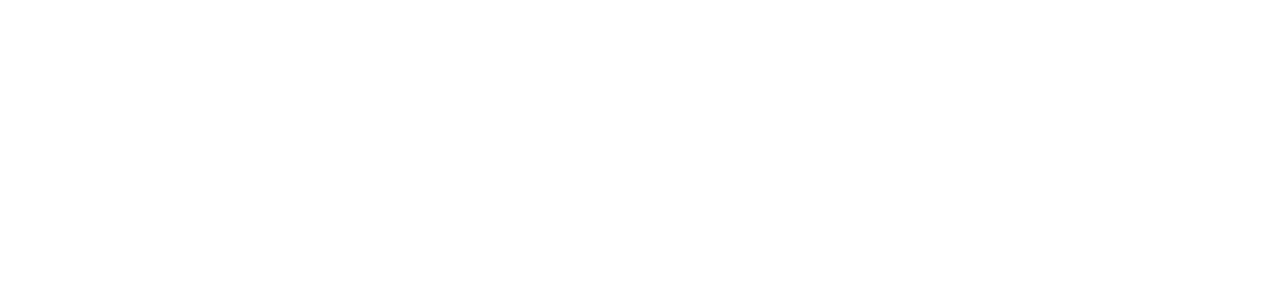
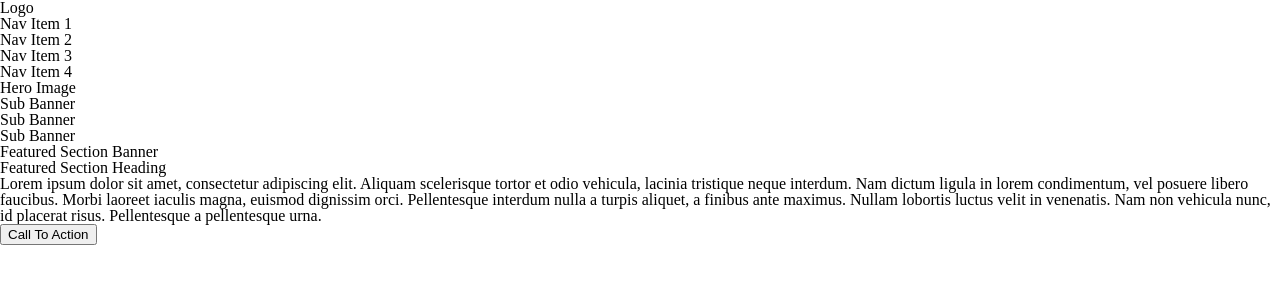
Before and after one commit to thuber32/wireframe-exercise, a plain HTML site: page index.html in a window 1280 px wide. Drawn offline with Linux system fonts and the light colour scheme.

Commit message:
Added basic setup for index

```diff
--- a/index.html
+++ b/index.html
@@ -8,13 +8,34 @@
     </head>
     <body>
         <header>
-
+            <h1>Logo</h1>
+            <nav>
+                <ul>
+                    <li>Nav Item 1</li>
+                    <li>Nav Item 2</li>
+                    <li>Nav Item 3</li>
+                    <li>Nav Item 4</li>
+                </ul>
+            </nav>
         </header>
         <main>
-
+            <article>Hero Image</article>
+            <div>
+                <article>Sub Banner</article>
+                <article>Sub Banner</article>
+                <article>Sub Banner</article>
+            </div>
+            <article>Featured Section Banner</article>
+            <article>
+                <h2>Featured Section Heading</h2>
+                <p>
+                        Lorem ipsum dolor sit amet, consectetur adipiscing elit. Aliquam scelerisque tortor et odio vehicula, lacinia tristique neque interdum. Nam dictum ligula in lorem condimentum, vel posuere libero faucibus. Morbi laoreet iaculis magna, euismod dignissim orci. Pellentesque interdum nulla a turpis aliquet, a finibus ante maximus. Nullam lobortis luctus velit in venenatis. Nam non vehicula nunc, id placerat risus. Pellentesque a pellentesque urna.
+                </p>
+                <button type="button" name="call to action">Call To Action</button>
+            </article>
         </main>
         <footer>
-
+            <div></div>
         </footer>
     </body>
 </html>
```
